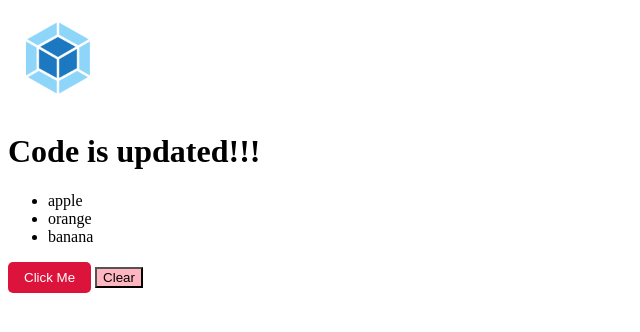
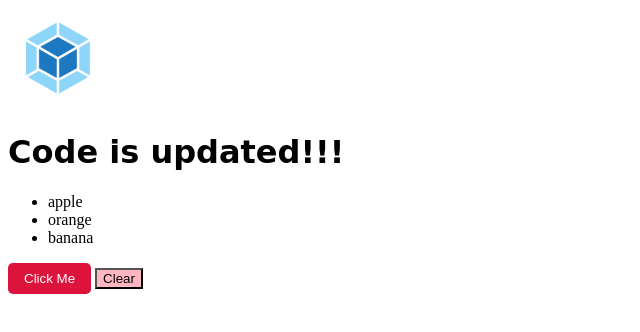
Before and after one commit to hungbui7690/webpack-lessons, a website built with webpack: page playground/src/index.html in a window 1280 px wide. Both pictures are taken after a click on the button "Click Me". Shown: the whole page, without its empty margins (0-640 px from the left). Built offline with nearby package versions, Linux system fonts and the light colour scheme.

Commit message:
Fonts loaders P2

```diff
--- a/playground/src/index.css
+++ b/playground/src/index.css
@@ -3,9 +3,10 @@
   color: crimson;
 }
 
-/* Font */
-.font {
+/* (***) */
+:global(.font) {
   font-family: 'Redressed', cursive;
+  font-size: xx-large;
 }
 
 img {
--- a/playground/src/index.js
+++ b/playground/src/index.js
@@ -1,9 +1,9 @@
 /*
-  Fonts loaders P1
-  - google fonts > download font > put under assets folder
-  - index.css
-  - index.js
-    > err
+  Fonts loaders P2
+  - webpack config
+  - fix in index.css > use global style
+
+  >>> Images + Fonts are built in of Webpack
 
 */
 
@@ -20,14 +20,13 @@ logo.src = webpackLogo
 
 const btn = document.querySelector('#btn')
 btn.classList.add('btn')
-console.log('abc')
 
 btn.addEventListener('click', () => {
   const element = document.querySelector('#header')
   element.textContent = 'Code is updated!!!'
 
   // (***)
-  element.classList.add(['font'])
+  element.classList.add('font')
 
   const listItems = ['apple', 'orange', 'banana']
   const ul = document.querySelector('#shopping-list')
--- a/playground/webpack.config.js
+++ b/playground/webpack.config.js
@@ -29,6 +29,12 @@ module.exports = {
         test: /\.(png|svg|jpg|jpeg|gif)$/i,
         type: 'asset/resource',
       },
+
+      // (***)
+      {
+        test: /\.(ttf|woff|woff2)$/i,
+        type: 'asset/resource',
+      },
     ],
   },
 }
```
Also changed, not shown: playground/dist/bundle.js, playground/dist/images/6906003e71fba0eba09a.ttf (added).
